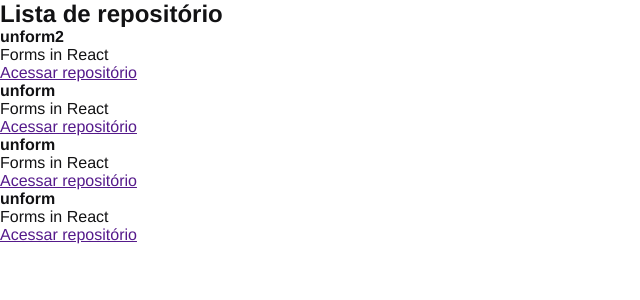
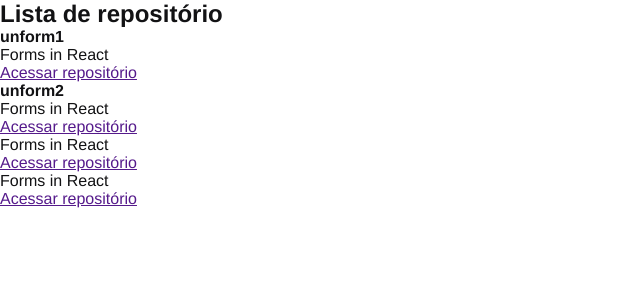
Before and after one commit to wendellcardoso/ignite-reactjs, a React app in the folder 01-github-explorer/: page / in a window 1280 px wide. Shown: the top 300 px of the page, without its empty margins (0-640 px from the left). Built offline with nearby package versions, Linux system fonts and the light colour scheme; the HTML template or start-up script is replaced by a standard one.

Commit message:
propriedades no react

```diff
--- /dev/null
+++ b/01-github-explorer/src/components/RepositoryItem.jsx
@@ -0,0 +1,12 @@
+export function RepositoryItem(props){
+    return(
+        <li>
+            <strong>{props.respository}</strong>
+            <p>Forms in React</p>
+
+            <a href="">
+                Acessar repositório
+            </a>
+        </li>
+    );
+}
--- a/01-github-explorer/src/components/RepositoryList.jsx
+++ b/01-github-explorer/src/components/RepositoryList.jsx
@@ -1,38 +1,14 @@
-const repositoryName = 'unform2';
+import { RepositoryItem } from "./RepositoryItem";
 
 export function RepositoryList(){
     return(
         <section className="repository-list">
             <h1>Lista de repositório</h1>
             <ul>
-                <li>
-                    <strong>{repositoryName}</strong>
-                    <p>Forms in React</p>
-                    <a href="">
-                        Acessar repositório
-                    </a>
-                </li>
-                <li>
-                    <strong>unform</strong>
-                    <p>Forms in React</p>
-                    <a href="">
-                        Acessar repositório
-                    </a>
-                </li>
-                <li>
-                    <strong>unform</strong>
-                    <p>Forms in React</p>
-                    <a href="">
-                        Acessar repositório
-                    </a>
-                </li>
-                <li>
-                    <strong>unform</strong>
-                    <p>Forms in React</p>
-                    <a href="">
-                        Acessar repositório
-                    </a>
-                </li>
+                <RepositoryItem respository="unform1" />
+                <RepositoryItem respository="unform2" />
+                <RepositoryItem />
+                <RepositoryItem />
             </ul>
         </section>
     );
```
Also changed, not shown: 2 other files (tests, documents, lock files or other folders).
